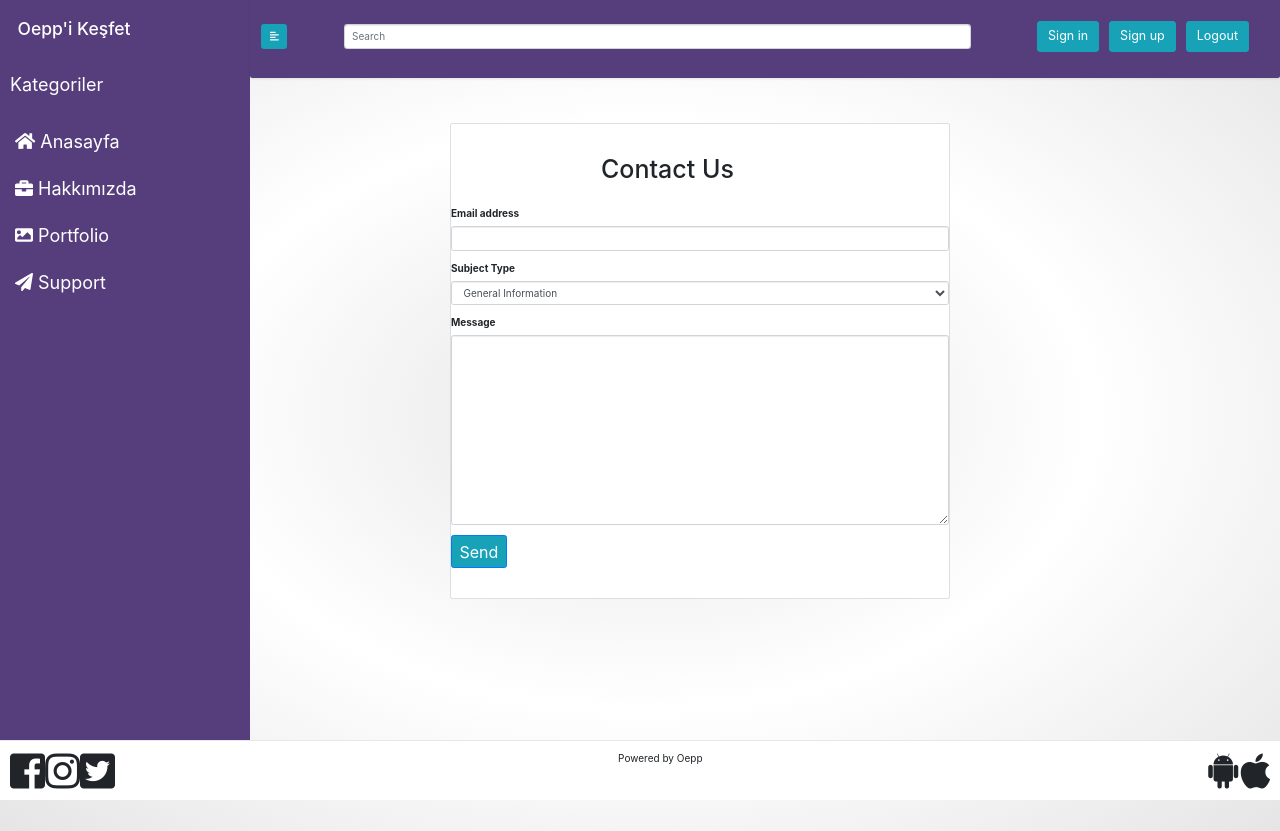
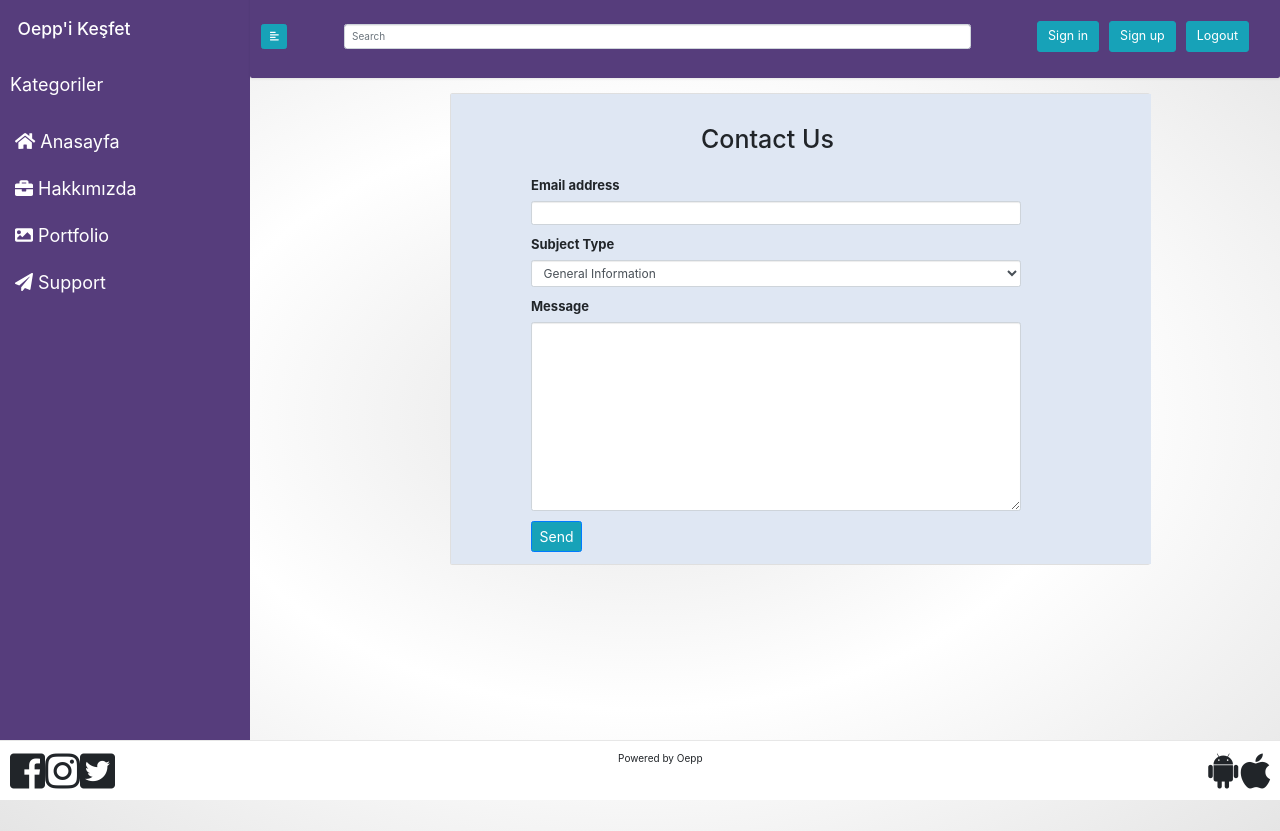
Before and after one commit to oepp/website, a React (Create React App) app: page /Support in a window 1280 px wide. Built offline with nearby package versions, Linux system fonts and the light colour scheme.

Commit message:
Updated styles on registration, login and support page.

```diff
--- a/src/components/Home.js
+++ b/src/components/Home.js
@@ -4,11 +4,11 @@ import Cards from './UserContext/Cards';
 export default class Home extends Component {
     render() {
         return (
-            <div>
-                <h1 style={{float:'left'}}> Newest Game in our Storage</h1>
-                <div className="btn-group-vertical col-md-8 align-right" style={{float:'right'}}>
-                <button className="btn btn-primary">Make Your Own Game</button>
-                <button className="btn btn-danger">Update Your Existing Game</button>
+            <div style={{marginBottom:100,marginTop:-10, paddingLeft:100}}>
+                <h2 style={{float:'left', paddingLeft:30}}> Newest Game in our Storage</h2>
+                <div className="btn-group-vertical col-md-8 align-right"  style={{float:'right', paddingRight:120}}>
+                <button className="btn btn-primary"><h5>Make Your Own Game</h5></button>
+                <button className="btn btn-danger"><h5>Update Your Existing Game</h5></button>
                 </div>
                 <Cards/>
             </div>
--- a/src/components/Login.js
+++ b/src/components/Login.js
@@ -4,24 +4,27 @@ import 'bootstrap/dist/css/bootstrap.css';
 class Login extends Component {
     render() {
         return (
-            <div className="container" style ={{paddingLeft:200}}>
+            <div className="container" style ={{paddingLeft:275}}>
                 <br/>
                 <div className="card center" style={{width:400}}>
-                    <div className="card-body" style ={{padding:40}}>
-                    <h2 className="card-title"style={{fontSize:20}} style ={{textAlign:"center"}} style={{paddingBlockStart:20}}style ={{paddingLeft:100}}>Sign in</h2>
+                    <div className="card-body" style={{padding:30, width:400, height:300, backgroundColor:'#dfe7f3'}}>
+                    <h1 className="card-title"style={{fontSize:20}} style={{paddingBlockStart:20}}style ={{paddingLeft:150}}>Sign in</h1>
                     <br/>
                     <div className="row">
                         <div className="col-sm">
-                        <form>
+                        <form style={{paddingLeft:50, paddingRight:50, width:500}}>
                             <div className="form-group " >
-                            <label for="email" >E-mail or Username</label>
-                            <input type="text"  className="form-control" id="email" style ={{ width:250}}/>
+                            <label for="email" style={{fontSize:13}}>E-mail or Username</label>
+                            <input type="text"  className="form-control" id="email" style ={{ width:300}}/>
                             </div>
                             <div className="form-group " >
-                            <label for="exampleInputPassword1">Password</label>
-                            <input type="password" className="form-control" id="exampleInputPassword1" style ={{ width:250}}/>
+                            <label for="exampleInputPassword1" style={{fontSize:13}}>Password</label>
+                            <input type="password" className="form-control" id="exampleInputPassword1" style ={{ width:300}}/>
                             </div>
-                            <button type="submit" className="btn btn-primary" style ={{backgroundColor:"#17a2b8"}}>Submit</button>
+                            <div>
+                                <h5 style={{paddingLeft:170}}><a href="#" style={{backgroundColor:'#dfe7f3'}}>Forgot your account?</a></h5>
+                            </div>
+                            <button type="submit" className="btn btn-primary" style ={{backgroundColor:"#17a2b8", fontSize:13}}>Submit</button>
                         </form>
                         </div>
                     </div>
--- a/src/components/Registration.js
+++ b/src/components/Registration.js
@@ -4,15 +4,15 @@ import 'bootstrap/dist/css/bootstrap.css';
 class Registration extends Component {
     render() {
         return (
-            <div className="container" style={{paddingLeft:200}}>
+            <div className="container" style={{paddingLeft:300, marginTop:-30}}>
                 <br/>
                 <div className="card center"  style={{width:500}} >
-                    <div className="card-body" style={{padding:30}}>
+                    <div className="card-body" style={{padding:30, width:500, height:400, backgroundColor:'#dfe7f3'}}>
                     <h1 className="card-title" style={{textAlign:"center"}} style={{paddingLeft:150}}>Sign Up</h1>
                     <br/>
                     <div className="row">
                         <div className="col-sm">
-                        <form>
+                        <form style={{paddingLeft:50, paddingRight:50, width:500}}>
                         <div className="form-group">
                             <input type="text" placeholder="First Name" className="form-control" id="firstName" style={{fontSize:15}}/>
                             </div>
@@ -27,8 +27,8 @@ class Registration extends Component {
                             </div>
                             <div className="form-group">
                             <input type="password" placeholder="Password" className="form-control" id="exampleInputPassword1" style={{fontSize:15}}/>
-                            </div>
-                            <button type="submit" className="btn btn-primary" style={{backgroundColor:"#17a2b8" ,fontSize:16}}>Submit</button>
+                            </div> <br/>
+                            <button type="submit" className="btn btn-primary" style={{backgroundColor:"#17a2b8" ,fontSize:16}} >Submit</button>
                         </form>
                         </div>
                     </div>
--- a/src/components/Support.js
+++ b/src/components/Support.js
@@ -8,22 +8,22 @@ class Support extends Component {
     }
     render() {
         return (
-            <div className="container" style={{paddingLeft:200, marginBottom:50, marginTop:-30}}>
+            <div className="container" style={{paddingLeft:200, marginBottom:20, marginTop:-60}}>
                 <br/>
-                <div className="card center"  style={{width:500}} >
-                    <div className="card-body" style={{padding:30}}>
-                    <h1 className="card-title" style={{textAlign:"center"}} style={{paddingLeft:150}}>Contact Us</h1>
+                <div className="card center"  style={{width:700}} >
+                    <div className="card-body" style={{padding:30, width:700, height:470, backgroundColor:'#dfe7f3'}}>
+                    <h1 className="card-title" style={{textAlign:"center"}} style={{paddingLeft:250}}>Contact Us</h1>
                     <br/>
                     <div className="row">
                         <div className="col-sm">
-                        <form>
+                        <form style={{paddingLeft:80, paddingRight:30, width:600}}>
                             <div className="form-group">
-                                <label for="supportEmail">Email address</label>
+                                <label for="supportEmail" style={{fontSize:13}}>Email address</label>
                                 <input type="email" className="form-control" id="supportEmail"/>
                             </div>
                             <div className="form-group">
-                                <label for="subjectType">Subject Type</label>
-                                <select className="form-control" id="subjectType">
+                                <label for="subjectType" style={{fontSize:13}}>Subject Type</label>
+                                <select className="form-control" id="subjectType" style={{fontSize:12}}>
                                 <option>General Information</option>
                                 <option>Membership</option>
                                 <option>Technical</option>
@@ -31,10 +31,10 @@ class Support extends Component {
                                 </select>
                             </div>
                             <div className="form-group">
-                                <label for="message">Message</label>
+                                <label for="message" style={{fontSize:13}}>Message</label>
                                 <textarea className="form-control" id="message" rows="12"></textarea>
                             </div>
-                            <button type="submit" onClick={this.sendClick} className="btn btn-primary" style={{backgroundColor:"#17a2b8" ,fontSize:16}}>Send</button>
+                            <button type="submit" onClick={this.sendClick} className="btn btn-primary" style={{backgroundColor:"#17a2b8" ,fontSize:14}}>Send</button>
                             </form>
                         </div>
                     </div>
--- a/src/components/UserContext/CardUI.js
+++ b/src/components/UserContext/CardUI.js
@@ -5,9 +5,9 @@ const Card =props =>{
     return(
         <div className="card text-center shadow">
             <div className="overflow">
-                <img className="card-img-top" src={props.imgsrc} style={{height:'10em'}} alt="Image 1"/>
+                <img className="card-img-top" src={props.imgsrc} style={{height:100}} alt="Image 1"/>
             </div>
-            <div className="card-body text-dark" style={{height:'20em'}}>
+            <div className="card-body text-dark" style={{height:160}}>
                 <h4 className="card-title">{props.title}</h4>
                 <p className="card-text text-secondary">
                    {props.text}
```
Also changed, not shown: src/components/UserContext/Cards.js (line endings or trailing spaces).
